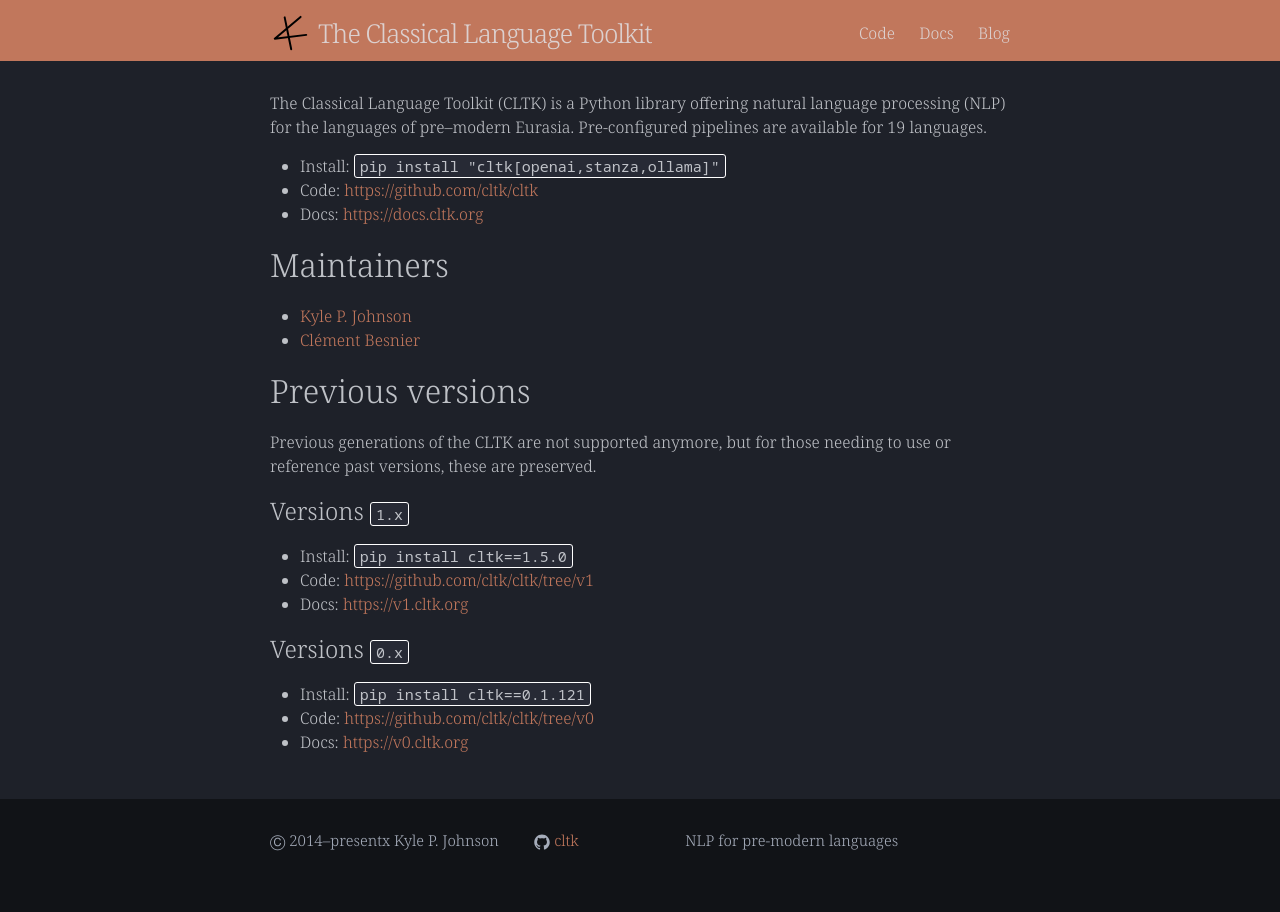
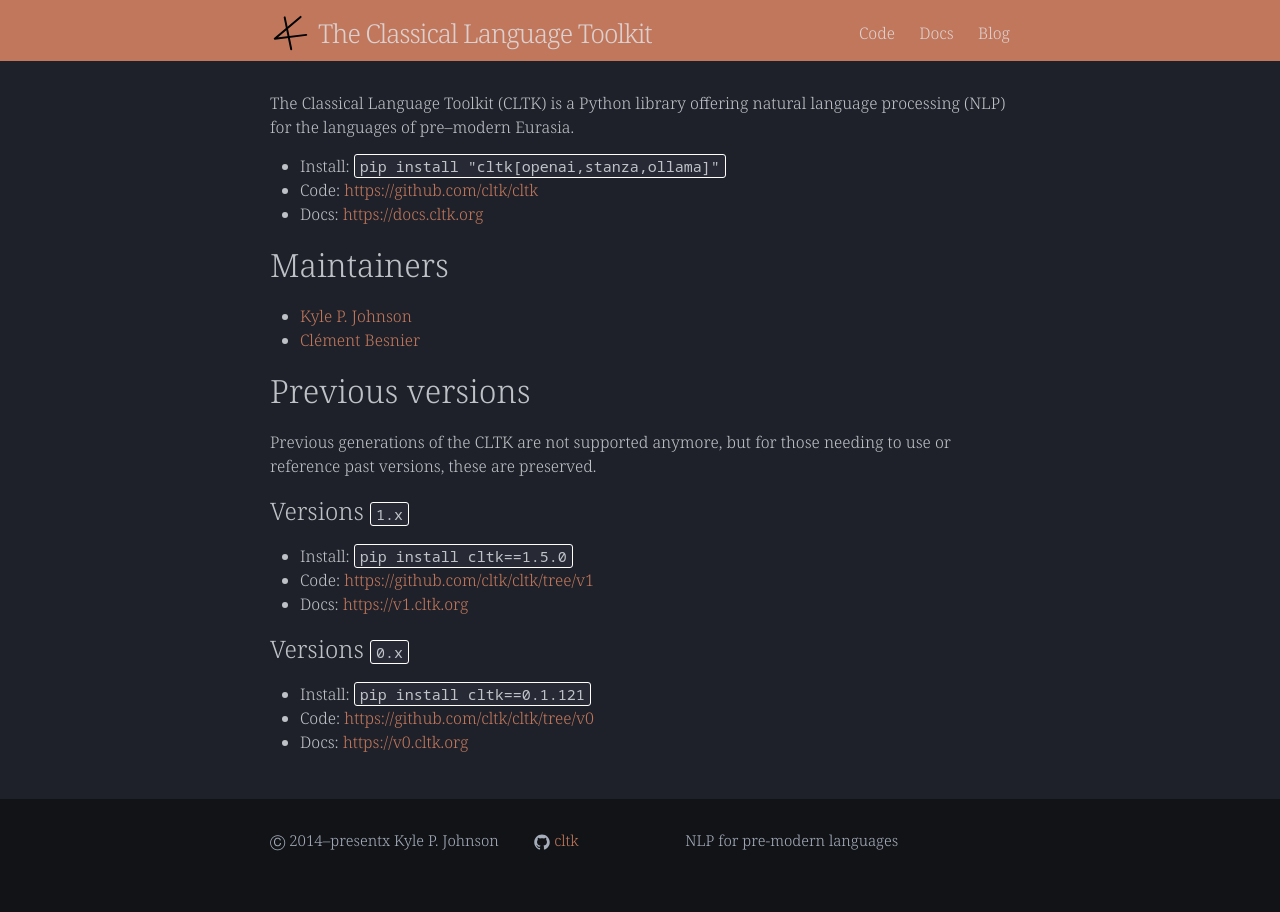
Before and after one commit to cltk/cltk.github.io, a Jekyll site: the page built from index.md, in a window 1280 px wide. Built offline with Jekyll 4.4.1, drawn with Linux system fonts in a browser that asks for light colours.

Commit message:
rm 19 langs

```diff
--- a/index.md
+++ b/index.md
@@ -2,7 +2,7 @@
 layout: default
 ---
 
-The Classical Language Toolkit (CLTK) is a Python library offering natural language processing (NLP) for the languages of pre–modern Eurasia. Pre-configured pipelines are available for 19 languages.
+The Classical Language Toolkit (CLTK) is a Python library offering natural language processing (NLP) for the languages of pre–modern Eurasia.
 
 - Install: `pip install "cltk[openai,stanza,ollama]"`
 - Code: <https://github.com/cltk/cltk>
```
